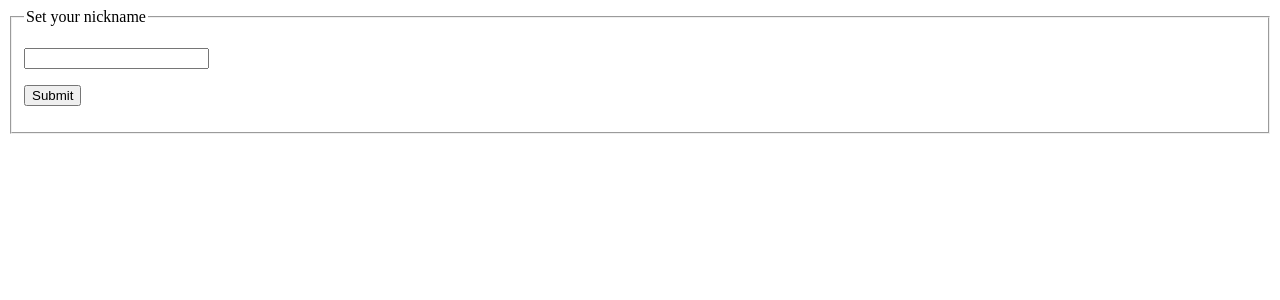
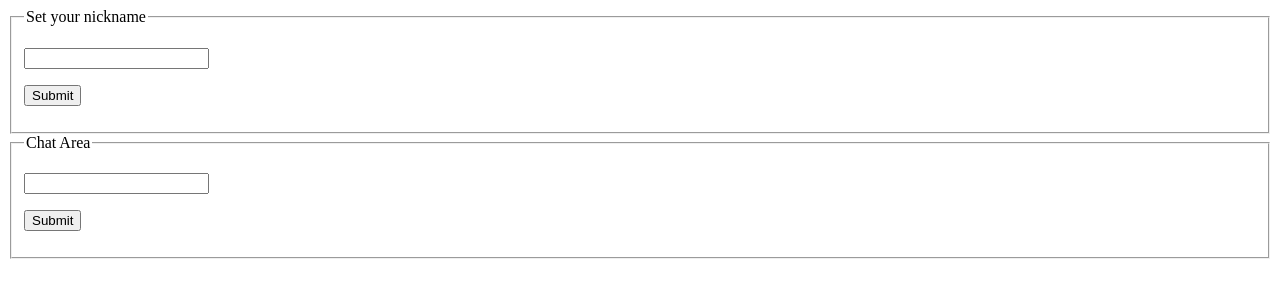
Before and after one commit to marco0212/random-chating-frontend, a React (Create React App) app: page / in a window 1280 px wide. Shown: the top 300 px of the page. Built offline with nearby package versions, Linux system fonts and the light colour scheme; no server answers.

Commit message:
Update App
Add message handler

```diff
--- a/src/components/App/App.js
+++ b/src/components/App/App.js
@@ -5,9 +5,14 @@ const socket = io.connect('http://localhost:8080');
 
 export default function App () {
   const [username, setUsername] = useState('');
+  const [message, setMessage] = useState('');
 
   socket.on('chat start', peerName => {
     console.log(peerName);
+  });
+
+  socket.on('message', message => {
+    console.log(message);
   });
 
   function usernameChangeHandler (e) {
@@ -17,6 +22,15 @@ export default function App () {
   function usernameSubmitHandler (e) {
     e.preventDefault();
     socket.emit('login', username);
+  }
+
+  function chatChangeHandler (e) {
+    setMessage(e.target.value);
+  }
+
+  function chatSubmitHandler (e) {
+    e.preventDefault();
+    socket.emit('message', message);
   }
   return (
     <div>
@@ -31,6 +45,19 @@ export default function App () {
           </p>
         </fieldset>
       </form>
+      <form onSubmit={chatSubmitHandler}>
+        <fieldset>
+          <legend>Chat Area</legend>
+          <ul>
+          </ul>
+          <p>
+            <input type="text" value={message} onChange={chatChangeHandler}/>
+          </p>
+          <p>
+            <button type="submit">Submit</button>
+          </p>
+        </fieldset>
+      </form>
     </div>
   )
 }
```
